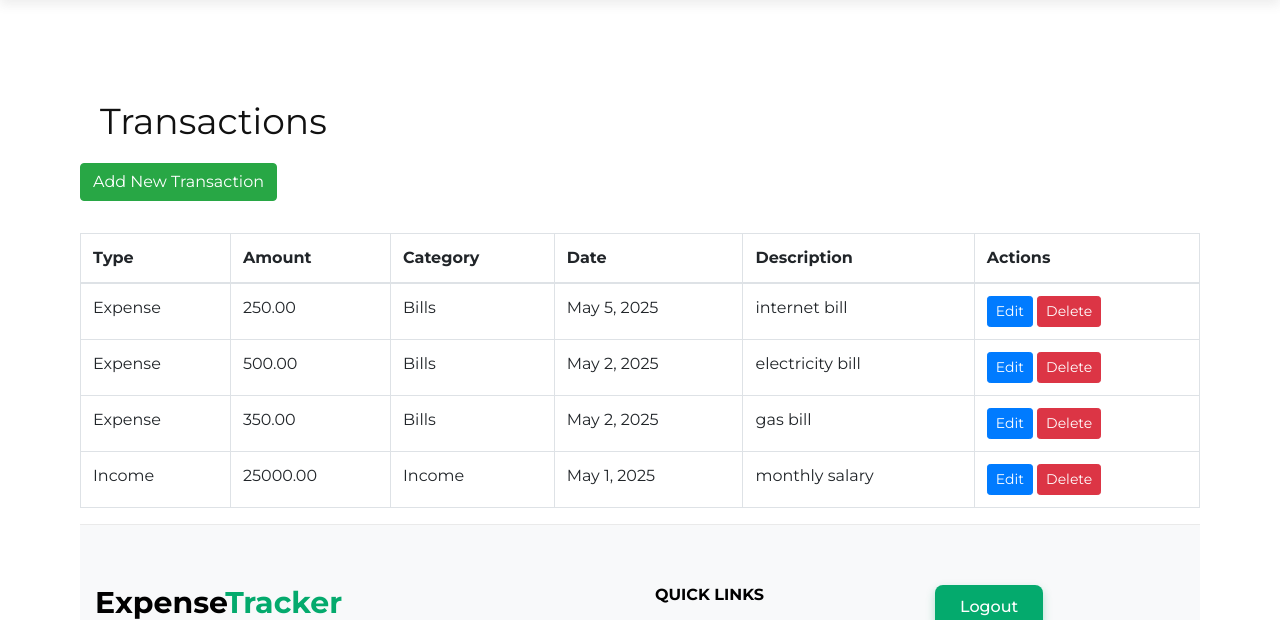
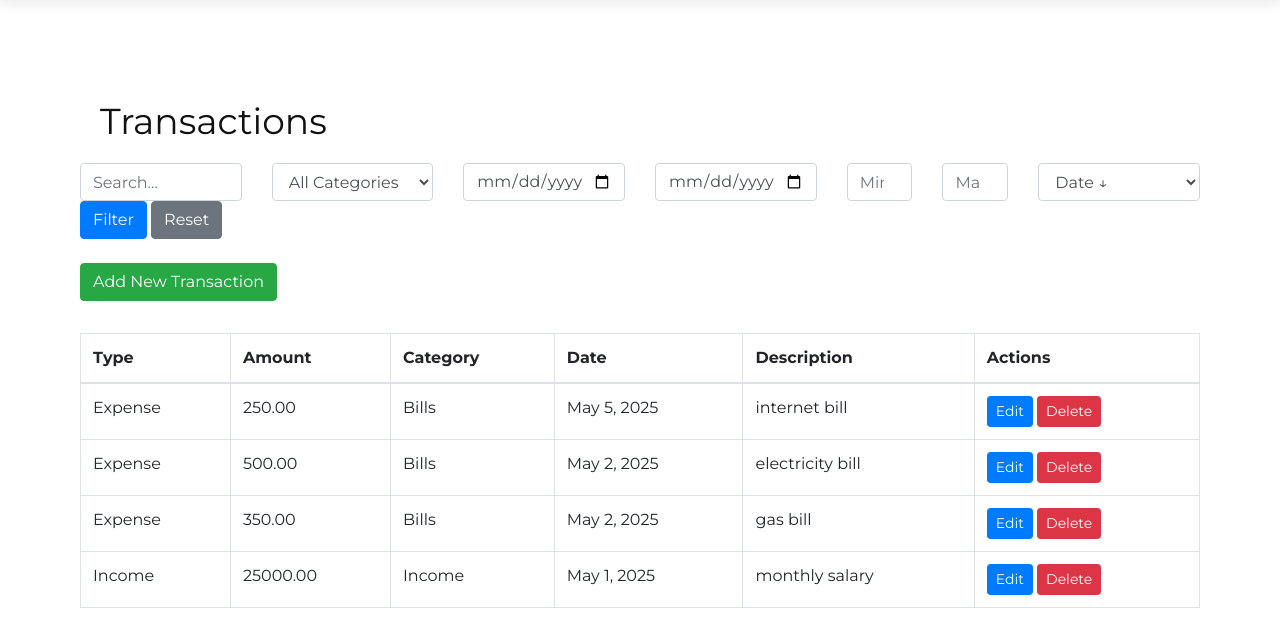
Before and after one commit to SharjeelZahoor/ExpenseTrackerApp, a Django app: page /transactions/ in a window 1280 px wide. Shown: the part 110-730 px from the top of the page. Run offline with Django 5.2, Linux system fonts and the light colour scheme; a user stored in the database is signed in; data comes from the database, SQL or seed files in the repository; both versions use the stored data as it was after the commit; some libraries are stand-ins or nearby versions; some web fonts are replaced.

Commit message:
included alert functionality when budget exceed 80% and 100%    and         Added filters for searching like by categories, date, amount etc

```diff
--- a/BudgetFlow/templates/BudgetFlow/transaction_list.html
+++ b/BudgetFlow/templates/BudgetFlow/transaction_list.html
@@ -2,6 +2,46 @@
 {% block content %}
 <div  style="padding: 80px;">
 <h2 style="padding: 20px;">Transactions</h2>
+
+<form method="get" class="row mb-4 g-3">
+  <div class="col-md-2">
+    <input type="text" name="keyword" class="form-control" placeholder="Search..." value="{{ keyword }}">
+  </div>
+  <div class="col-md-2">
+    <select name="category_id" class="form-control">
+      <option value="">All Categories</option>
+      {% for cat in categories %}
+        <option value="{{ cat.id }}" {% if cat.id|stringformat:"s" == selected_category_id %}selected{% endif %}>{{ cat.name }}</option>
+      {% endfor %}
+    </select>
+  </div>
+  <div class="col-md-2">
+    <input type="date" name="date_from" class="form-control" value="{{ date_from }}">
+  </div>
+  <div class="col-md-2">
+    <input type="date" name="date_to" class="form-control" value="{{ date_to }}">
+  </div>
+  <div class="col-md-1">
+    <input type="number" step="0.01" name="amount_min" class="form-control" placeholder="Min" value="{{ amount_min }}">
+  </div>
+  <div class="col-md-1">
+    <input type="number" step="0.01" name="amount_max" class="form-control" placeholder="Max" value="{{ amount_max }}">
+  </div>
+  <div class="col-md-2">
+    <select name="sort_by" class="form-control">
+      <option value="date_desc" {% if current_sort == 'date_desc' %}selected{% endif %}>Date ↓</option>
+      <option value="date_asc" {% if current_sort == 'date_asc' %}selected{% endif %}>Date ↑</option>
+      <option value="amount_desc" {% if current_sort == 'amount_desc' %}selected{% endif %}>Amount ↓</option>
+      <option value="amount_asc" {% if current_sort == 'amount_asc' %}selected{% endif %}>Amount ↑</option>
+    </select>
+  </div>
+  <div class="col-md-12 text-end">
+    <button type="submit" class="btn btn-primary">Filter</button>
+    <a href="{% url 'transaction_list' %}" class="btn btn-secondary">Reset</a>
+  </div>
+</form>
+
+
 <table class="table table-bordered">
   <a href="{% url 'transaction_create' %}" class="btn btn-success mb-3" >Add New Transaction</a>
 <table class="table table-bordered">
--- a/BudgetFlow/views.py
+++ b/BudgetFlow/views.py
@@ -37,7 +37,7 @@ def home(request):
     # Current Month & Year
     today = date.today()
     current_month_budgets = budgets.filter(month=today.month, year=today.year)
-
+    spent=0
     budget_progress = []
     for budget in current_month_budgets:
         spent = Transaction.objects.filter(
@@ -69,7 +69,7 @@ def home(request):
         })
 
     # Fetch unread alerts
-    alerts = Alert.objects.filter(user=user, is_read=False)
+    alerts = Alert.objects.filter(user=user)
 
     context = {
         'page': page,
@@ -273,10 +273,65 @@ def report(request):
 
 
 # ✅ List all transactions
+
 @login_required
 def transaction_list(request):
-    transactions = Transaction.objects.filter(user=request.user).order_by('-date')
-    return render(request, 'BudgetFlow/transaction_list.html', {'transactions': transactions})
+    transactions = Transaction.objects.filter(user=request.user)
+    categories = Category.objects.all()
+
+    # Get filters from GET params
+    keyword = request.GET.get('keyword', '').strip()
+    category_id = request.GET.get('category_id')
+    date_from = request.GET.get('date_from')
+    date_to = request.GET.get('date_to')
+    amount_min = request.GET.get('amount_min')
+    amount_max = request.GET.get('amount_max')
+    sort_by = request.GET.get('sort_by', 'date_desc')
+
+    # Apply keyword filter
+    if keyword:
+        transactions = transactions.filter(Q(description__icontains=keyword))
+
+    # Apply category filter
+    if category_id:
+        transactions = transactions.filter(category_id=category_id)
+
+    # Apply date range filter
+    if date_from:
+        transactions = transactions.filter(date__gte=date_from)
+    if date_to:
+        transactions = transactions.filter(date__lte=date_to)
+
+    # Apply amount range filter
+    if amount_min:
+        transactions = transactions.filter(amount__gte=amount_min)
+    if amount_max:
+        transactions = transactions.filter(amount__lte=amount_max)
+
+    # Sorting
+    if sort_by == 'date_asc':
+        transactions = transactions.order_by('date')
+    elif sort_by == 'amount_asc':
+        transactions = transactions.order_by('amount')
+    elif sort_by == 'amount_desc':
+        transactions = transactions.order_by('-amount')
+    else:  # default
+        transactions = transactions.order_by('-date')
+
+    context = {
+        'transactions': transactions,
+        'categories': categories,
+        'selected_category_id': category_id,
+        'current_sort': sort_by,
+        'keyword': keyword,
+        'date_from': date_from,
+        'date_to': date_to,
+        'amount_min': amount_min,
+        'amount_max': amount_max,
+    }
+
+    return render(request, 'BudgetFlow/transaction_list.html', context)
+
 
 # ✅ Create a transaction
 @login_required
@@ -306,6 +361,7 @@ def transaction_update(request, pk):
     else:
         form = EditTransactionForm(instance=transaction)
     return render(request, 'BudgetFlow/transaction_form.html', {'form': form, 'title': 'Edit Transaction'})
+
 
 # ✅ Delete a transaction
 @login_required
```
Also changed, not shown: BudgetFlow/templates/BudgetFlow/home.html (+14 -5 lines), db.sqlite3.
